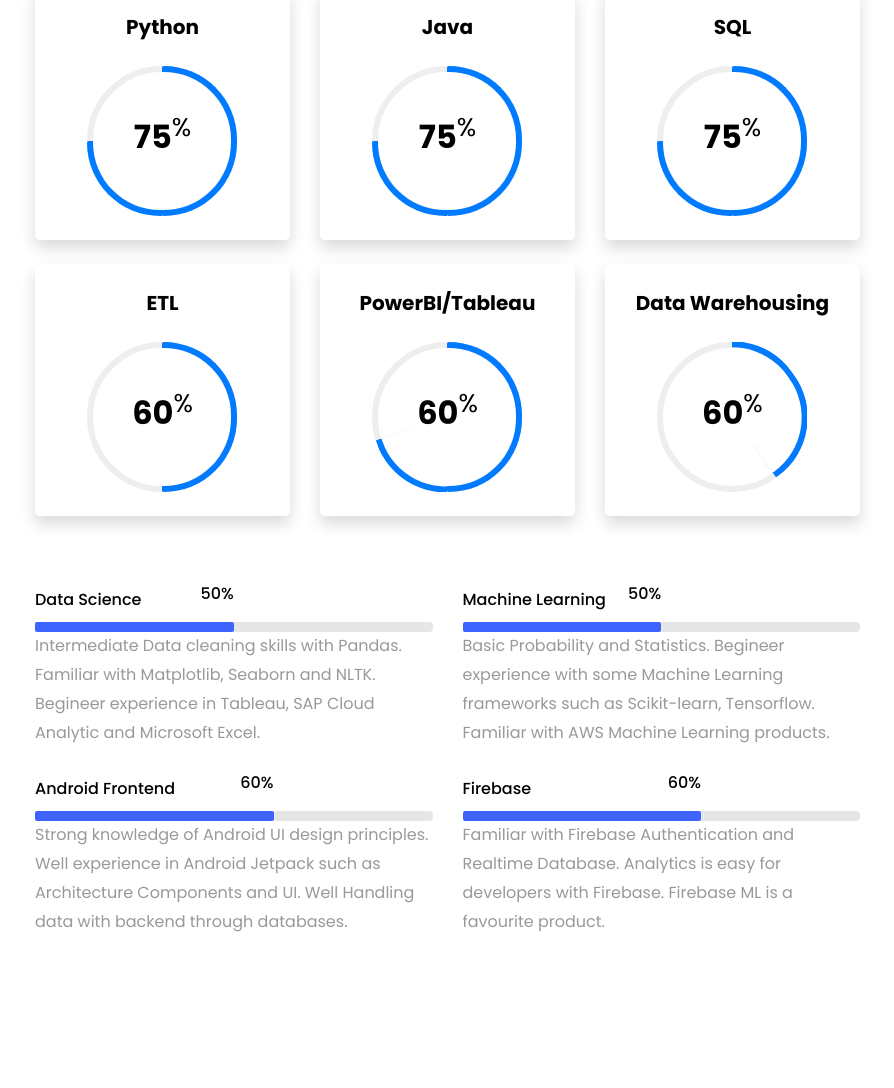
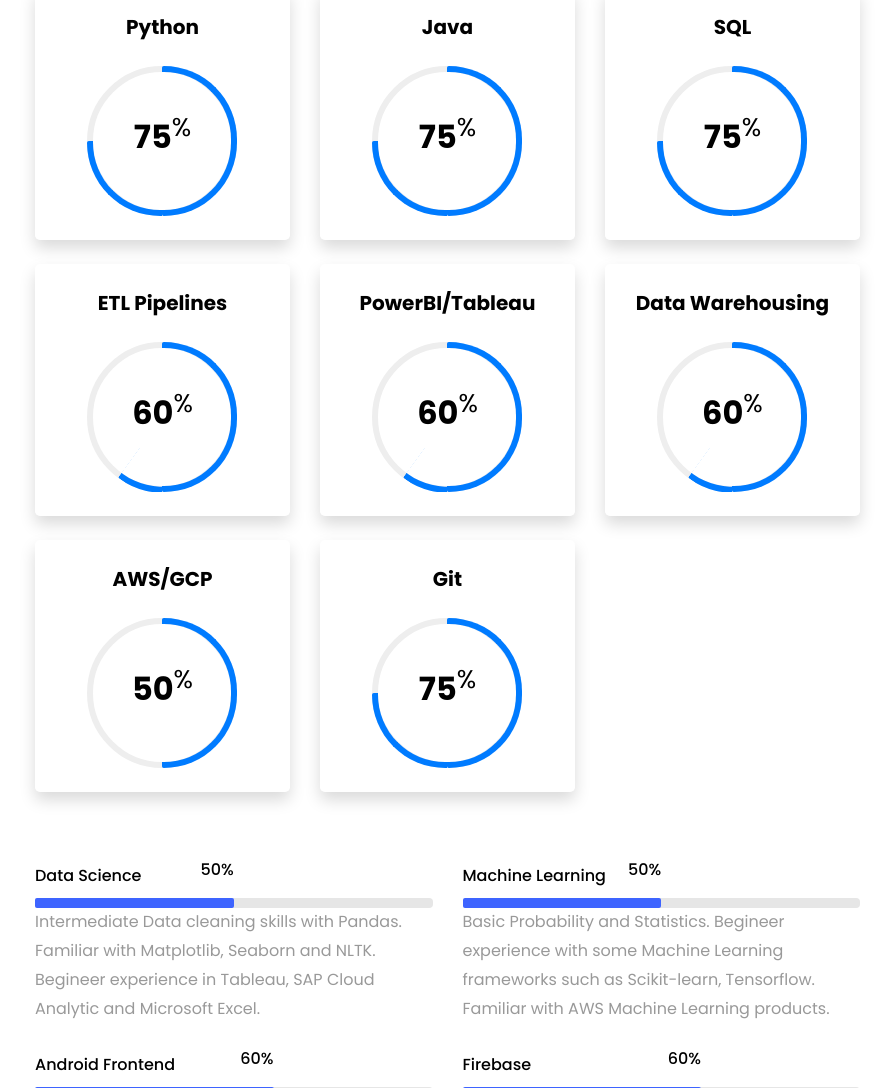
Before and after one commit to MinThuraZaw/minthurazaw.github.io, a plain HTML site: page index.html in a window 1280 px wide. Shown: the part 2867-3955 px from the top of the page, without its empty margins (335-1229 px from the left). Drawn offline with Linux system fonts and the light colour scheme; files whose address does not match are found by name.

Commit message:
Update index.html

```diff
--- a/index.html
+++ b/index.html
@@ -269,10 +269,10 @@
 
 						       <div class="col-lg-4 mb-4">
 						      <div class="bg-white rounded-lg shadow p-4">
-						        <h2 class="h5 font-weight-bold text-center mb-4">ETL</h2>
+						        <h2 class="h5 font-weight-bold text-center mb-4">ETL Pipelines</h2>
 
 						        <!-- Progress bar 1 -->
-						        <div class="progress mx-auto" data-value='50'>
+						        <div class="progress mx-auto" data-value='60'>
 						          <span class="progress-left">
                         <span class="progress-bar border-primary"></span>
 						          </span>
@@ -292,7 +292,7 @@
 						        <h2 class="h5 font-weight-bold text-center mb-4">PowerBI/Tableau</h2>
 
 						        <!-- Progress bar 1 -->
-						        <div class="progress mx-auto" data-value='70'>
+						        <div class="progress mx-auto" data-value='60'>
 						          <span class="progress-left">
                         <span class="progress-bar border-primary"></span>
 						          </span>
@@ -312,7 +312,7 @@
 						        <h2 class="h5 font-weight-bold text-center mb-4">Data Warehousing</h2>
 
 						        <!-- Progress bar 1 -->
-						        <div class="progress mx-auto" data-value='40'>
+						        <div class="progress mx-auto" data-value='60'>
 						          <span class="progress-left">
                         <span class="progress-bar border-primary"></span>
 						          </span>
@@ -321,6 +321,46 @@
 						          </span>
 						          <div class="progress-value w-100 h-100 rounded-circle d-flex align-items-center justify-content-center">
 						            <div class="h2 font-weight-bold">60<sup class="small">%</sup></div>
+						          </div>
+						        </div>
+
+						      </div>
+						    </div>
+
+						     <div class="col-lg-4 mb-4">
+						      <div class="bg-white rounded-lg shadow p-4">
+						        <h2 class="h5 font-weight-bold text-center mb-4">AWS/GCP</h2>
+
+						        <!-- Progress bar 1 -->
+						        <div class="progress mx-auto" data-value='50'>
+						          <span class="progress-left">
+                        <span class="progress-bar border-primary"></span>
+						          </span>
+						          <span class="progress-right">
+                        <span class="progress-bar border-primary"></span>
+						          </span>
+						          <div class="progress-value w-100 h-100 rounded-circle d-flex align-items-center justify-content-center">
+						            <div class="h2 font-weight-bold">50<sup class="small">%</sup></div>
+						          </div>
+						        </div>
+
+						      </div>
+						    </div>
+
+						     <div class="col-lg-4 mb-4">
+						      <div class="bg-white rounded-lg shadow p-4">
+						        <h2 class="h5 font-weight-bold text-center mb-4">Git</h2>
+
+						        <!-- Progress bar 1 -->
+						        <div class="progress mx-auto" data-value='75'>
+						          <span class="progress-left">
+                        <span class="progress-bar border-primary"></span>
+						          </span>
+						          <span class="progress-right">
+                        <span class="progress-bar border-primary"></span>
+						          </span>
+						          <div class="progress-value w-100 h-100 rounded-circle d-flex align-items-center justify-content-center">
+						            <div class="h2 font-weight-bold">75<sup class="small">%</sup></div>
 						          </div>
 						        </div>
 
```
